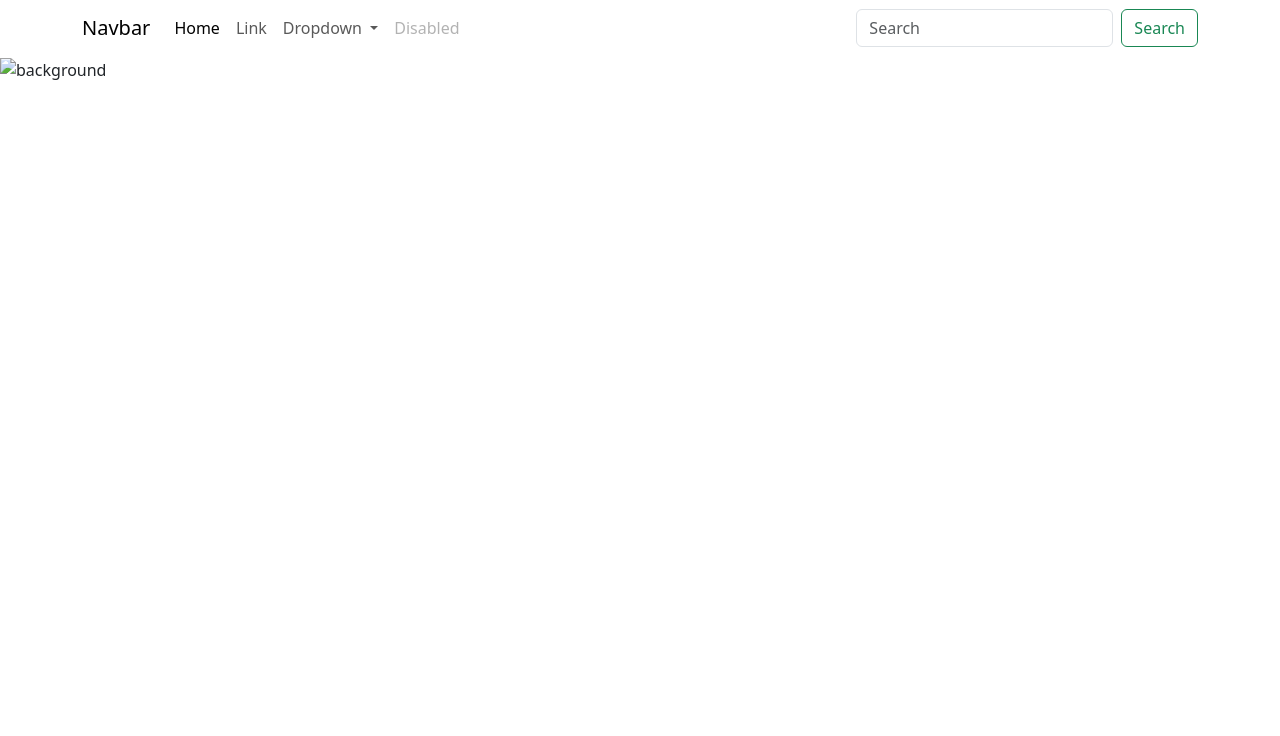
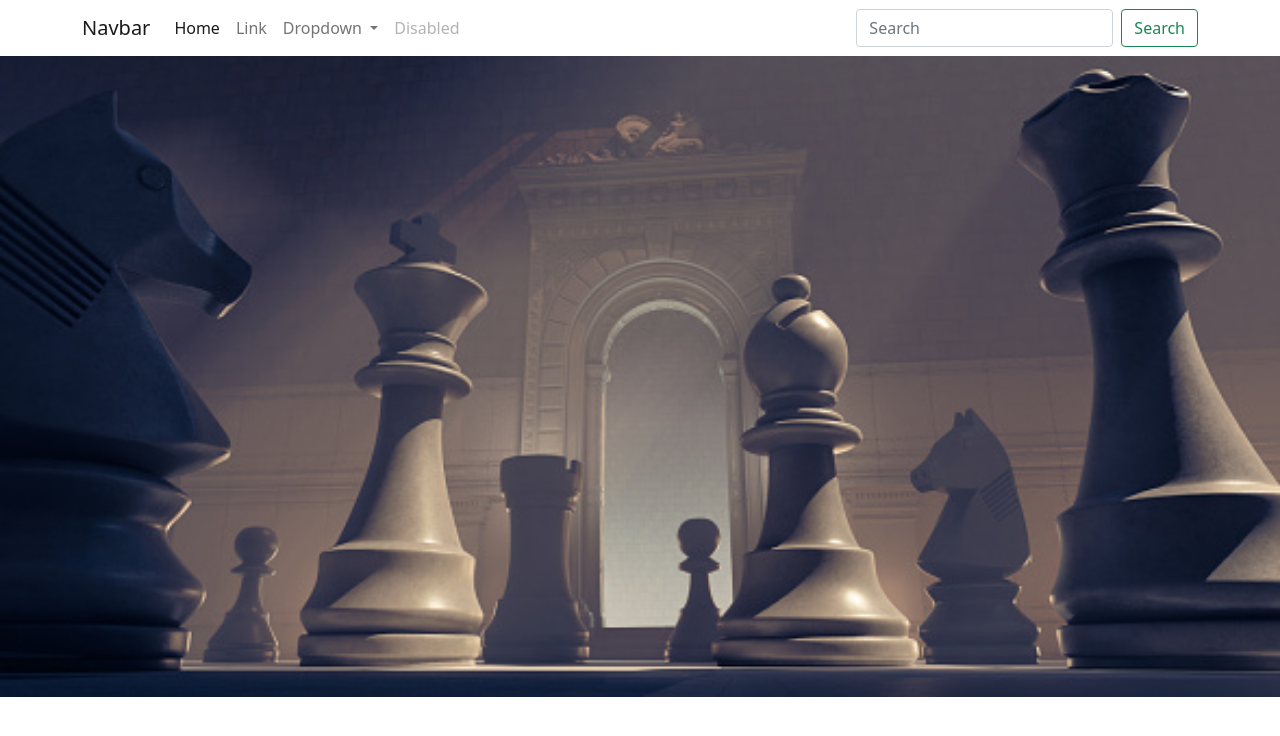
Before and after one commit to ypradafah28/Basic-Frontend, a plain HTML site: page index.html in a window 1280 px wide. Drawn offline with nearby package versions, Linux system fonts and the light colour scheme.

Commit message:
update index.html

```diff
--- a/index.html
+++ b/index.html
@@ -5,7 +5,7 @@
     <meta charset="UTF-8">
     <meta http-equiv="X-UA-Compatible" content="IE=edge">
     <meta name="viewport" content="width=device-width, initial-scale=1.0">
-    <link rel="stylesheet" href="vendor/css/bootstrap.css">
+    <link rel="stylesheet" href="learn 2 Portfolio/vendor/css/bootstrap.css">
     <title>Yoga Pradafa Harahap</title>
 
 </head>
@@ -15,9 +15,7 @@
         <nav class="navbar navbar-expand-lg navbar-light bg-transparent">
             <div class="container">
                 <a class="navbar-brand" href="#">Navbar</a>
-                <button class="navbar-toggler" type="button" data-bs-toggle="collapse"
-                    data-bs-target="#navbarSupportedContent" aria-controls="navbarSupportedContent"
-                    aria-expanded="false" aria-label="Toggle navigation">
+                <button class="navbar-toggler" type="button" data-bs-toggle="collapse" data-bs-target="#navbarSupportedContent" aria-controls="navbarSupportedContent" aria-expanded="false" aria-label="Toggle navigation">
                     <span class="navbar-toggler-icon"></span>
                 </button>
                 <div class="collapse navbar-collapse" id="navbarSupportedContent">
@@ -29,8 +27,7 @@
                             <a class="nav-link" href="#">Link</a>
                         </li>
                         <li class="nav-item dropdown">
-                            <a class="nav-link dropdown-toggle" href="#" id="navbarDropdown" role="button"
-                                data-bs-toggle="dropdown" aria-expanded="false">
+                            <a class="nav-link dropdown-toggle" href="#" id="navbarDropdown" role="button" data-bs-toggle="dropdown" aria-expanded="false">
                                 Dropdown
                             </a>
                             <ul class="dropdown-menu" aria-labelledby="navbarDropdown">
@@ -54,11 +51,11 @@
             </div>
         </nav>
     </div>
-    <img src="vendor/img/chess.jpg" alt="background" style="width: 100%;">
+    <img src="learn 2 Portfolio/vendor/img/chess.jpg" alt="background" style="width: 100%;">
 
 
 
-    <script src="vendor/js/bootstrap.bundle.min.js"></script>
+    <script src="learn 2 Portfolio/vendor/js/bootstrap.bundle.min.js"></script>
 </body>
 
 </html>
```
